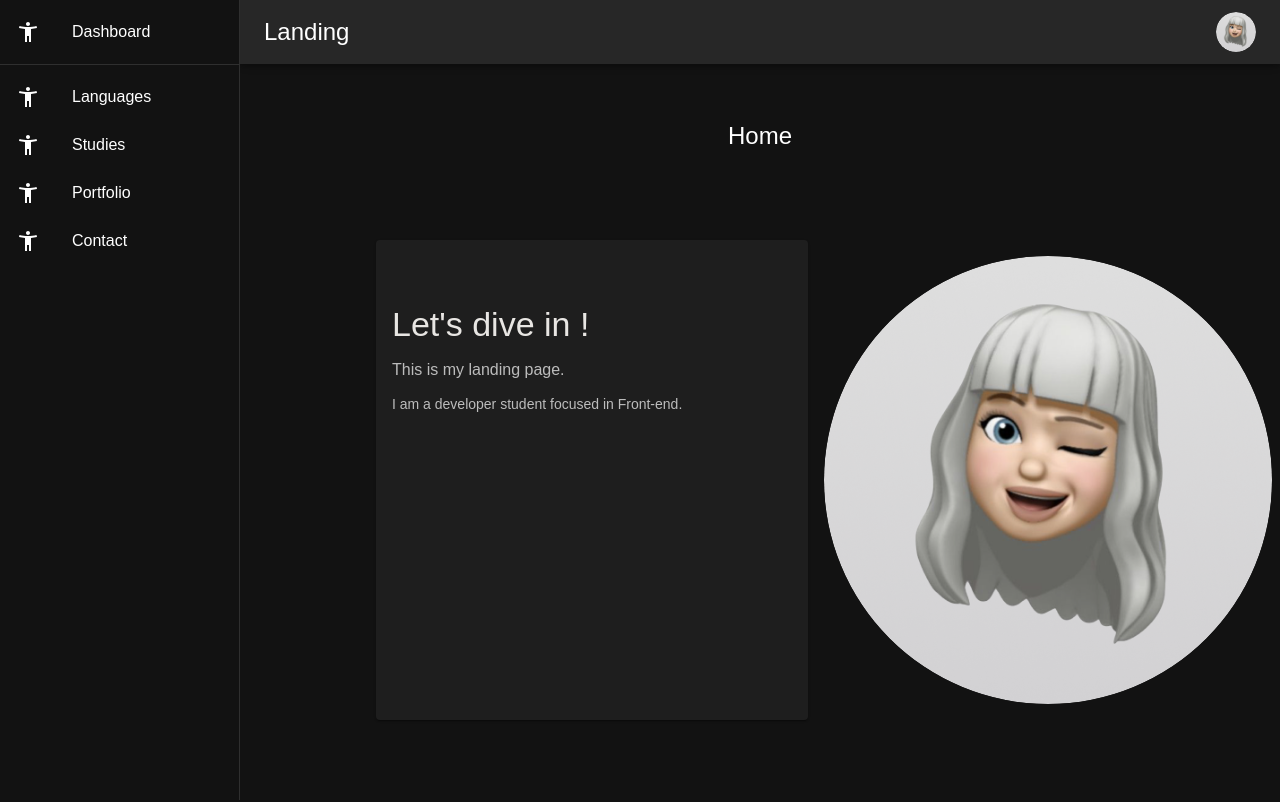
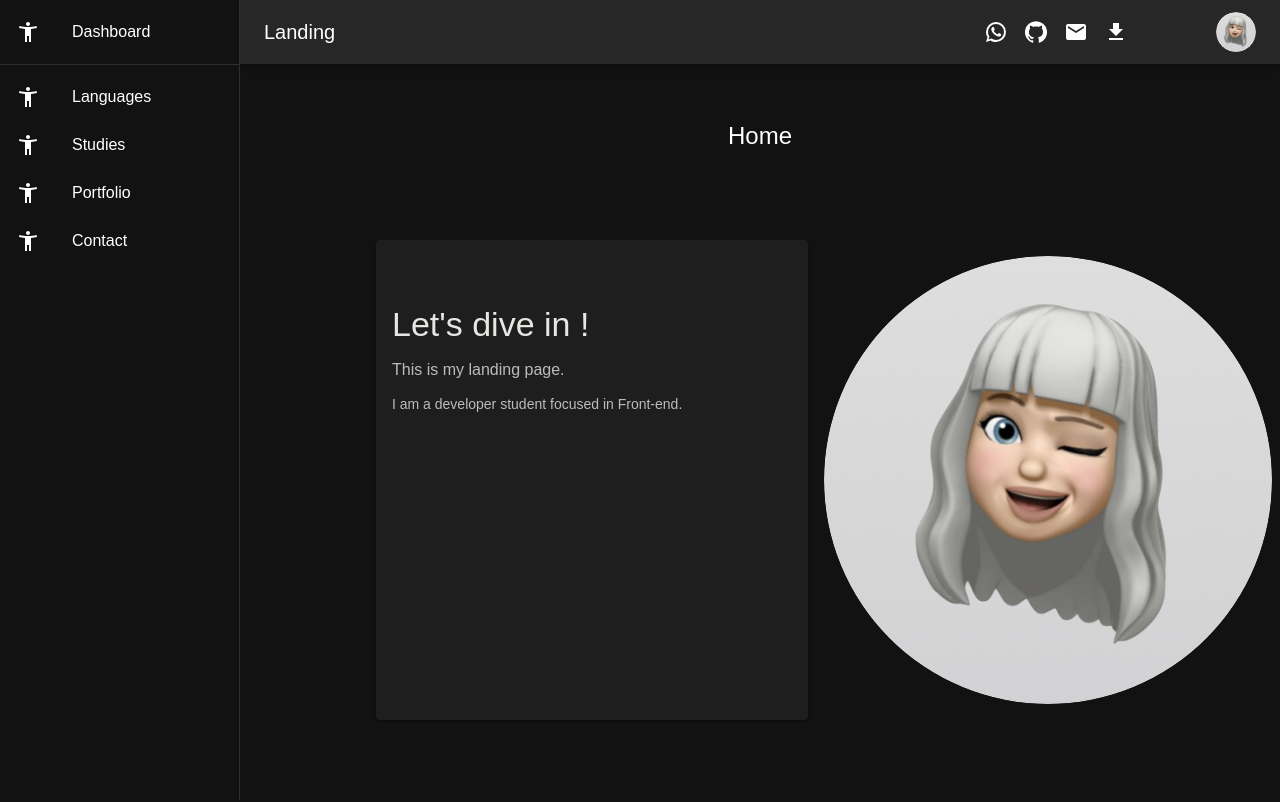
Before and after one commit to Usernamek-dot/LandingPageFIMLM2022, a React (Vite) app in the folder landing/: page / in a window 1280 px wide. Shown: the top 802 px of the page. Built offline with nearby package versions, Linux system fonts and the light colour scheme.

Commit message:
Adding contact icons

```diff
--- a/landing/src/common/Navbar.jsx
+++ b/landing/src/common/Navbar.jsx
@@ -5,8 +5,10 @@ import {
   Toolbar,
   Typography,
   IconButton,
+  Tooltip,
 } from "@mui/material";
 import MenuIcon from "@mui/icons-material/Menu";
+import { Delete, Download, GitHub, Mail, WhatsApp } from "@mui/icons-material";
 
 export const Navbar = ({ drawerWidth, handleDrawerToggle }) => {
   return (
@@ -29,9 +31,25 @@ export const Navbar = ({ drawerWidth, handleDrawerToggle }) => {
             >
               <MenuIcon />
             </IconButton>
-            <Typography variant="h5" component="div" sx={{ flexGrow: 1 }}>
+            <Typography variant="h6" component="div" sx={{ flexGrow: 1 }}>
               Landing
             </Typography>
+            <Box sx={{ mr: 10 }}>
+              <IconButton aria-label="whatsapp">
+                <WhatsApp />
+              </IconButton>
+              <IconButton aria-label="github">
+                <GitHub />
+              </IconButton>
+              <IconButton aria-label="mail">
+                <Mail />
+              </IconButton>
+              <Tooltip title="Download CV">
+                <IconButton aria-label="dowload">
+                  <Download />
+                </IconButton>
+              </Tooltip>
+            </Box>
             <Avatar alt="avatar" src="/avatarlogo.svg" />
           </Toolbar>
         </AppBar>
```
